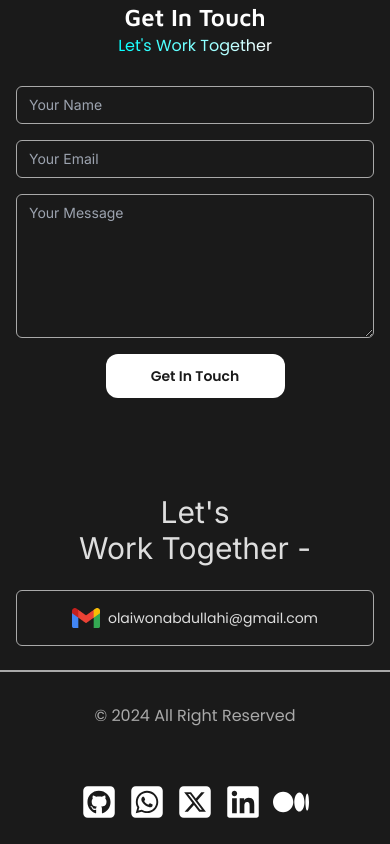
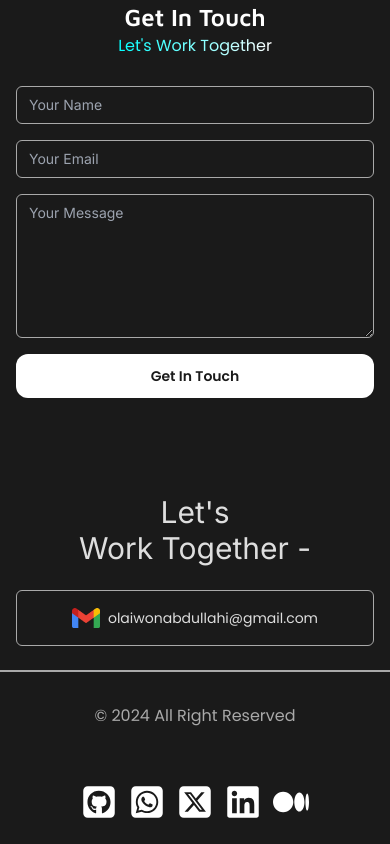
Before and after one commit to OlaiwonAbdullahi/Portfolio-V2, a React (Vite) app: page / in a window 390 px wide. Shown: the part 7214-8058 px from the top of the page. Built offline with nearby package versions, Linux system fonts and the light colour scheme.

Commit message:
update Contact.tsx

```diff
--- a/src/components/Contact.tsx
+++ b/src/components/Contact.tsx
@@ -100,7 +100,7 @@ export default function Contact() {
 
           <button
             type="submit"
-            className="bg-white flex items-center justify-center mx-auto text-Background px-6 py-3 rounded-xl font-poppins w-1/2 font-semibold text-sm md:text-base"
+            className="bg-white flex items-center justify-center mx-auto text-Background px-6 py-3 rounded-xl font-poppins md:w-1/2 w-full font-semibold text-sm md:text-base"
           >
             Get In Touch
           </button>
```
